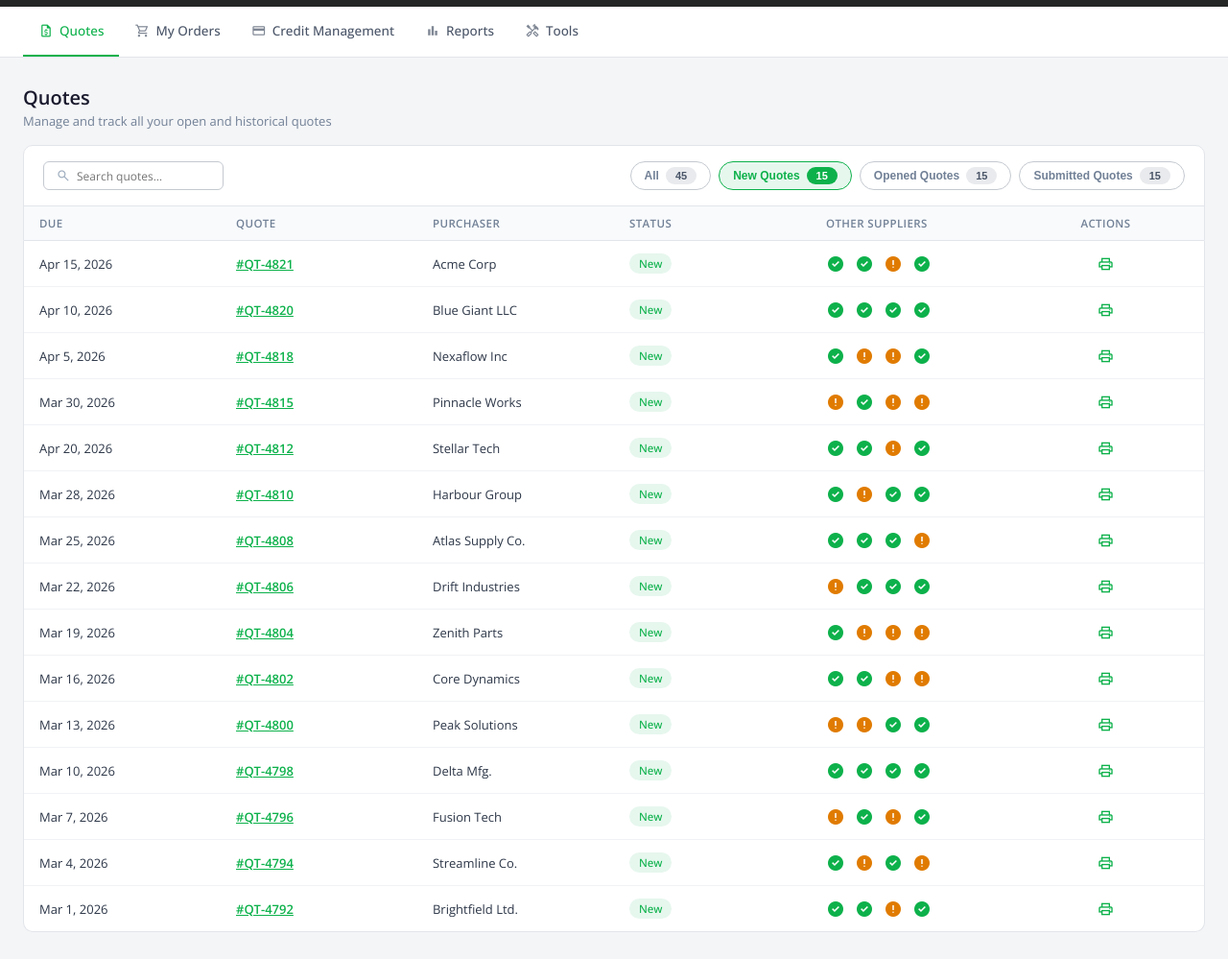
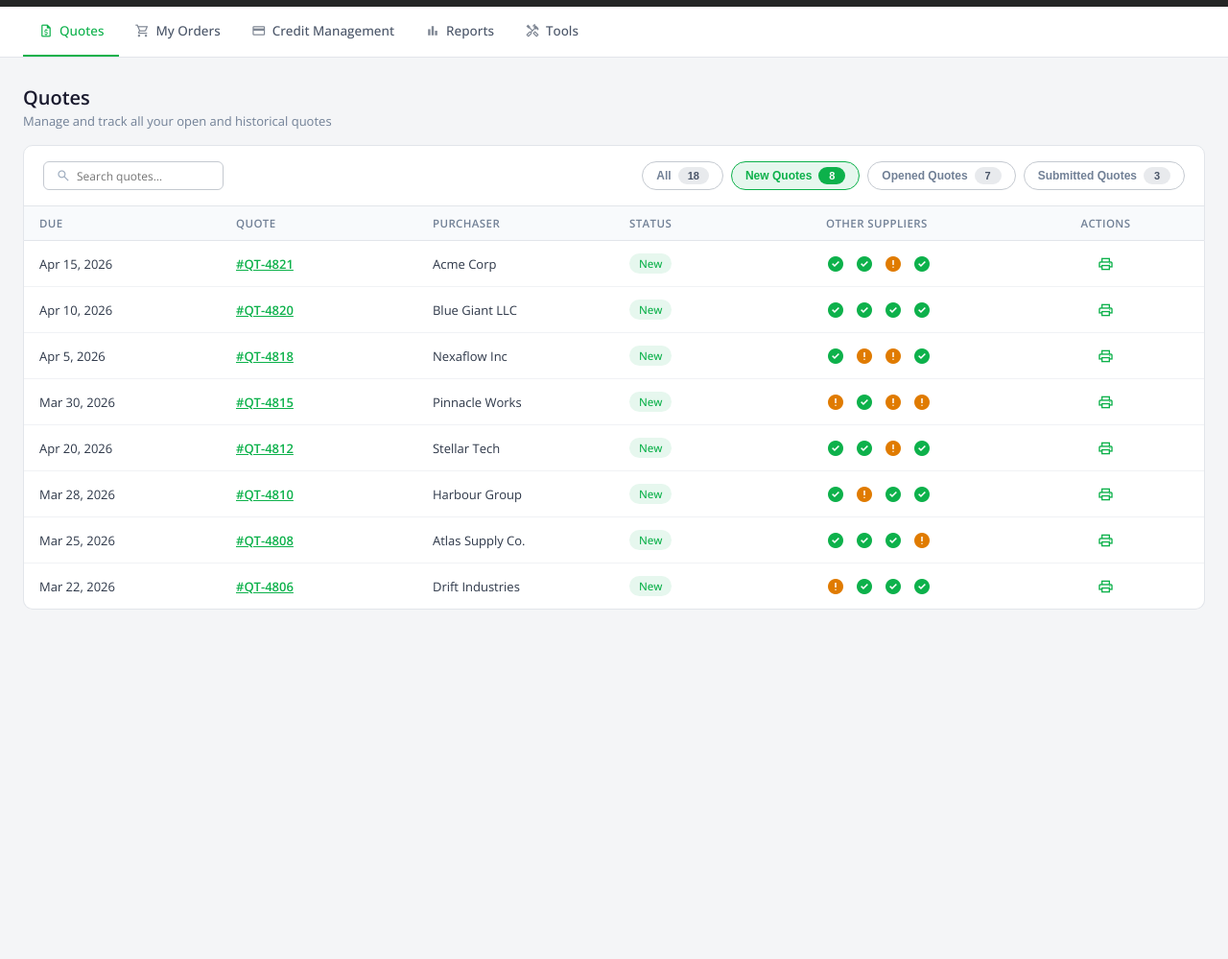
Before and after one commit to Joshua-Partscheck/partscheck-supplier-new, a plain HTML site: page index.html in a window 1280 px wide. Shown: the part 41-1040 px from the top of the page at 96% size. After the commit the page ends 800 px from the top, so only its background shows below. Drawn offline with nearby package versions, Linux system fonts and the light colour scheme.

Commit message:
Update quote counts: New=8, Open=8, Submitted=3
Co-Authored-By: Claude Sonnet 4.6 <noreply@anthropic.com>

```diff
--- a/index.html
+++ b/index.html
@@ -337,13 +337,6 @@ const tabData = {
     { due:'Mar 28, 2026', quote:'#QT-4810', purchaser:'Harbour Group',    status:'<span class="status-pill s-approved">New</span>', icons:[1,0,1,1] },
     { due:'Mar 25, 2026', quote:'#QT-4808', purchaser:'Atlas Supply Co.', status:'<span class="status-pill s-approved">New</span>', icons:[1,1,1,0] },
     { due:'Mar 22, 2026', quote:'#QT-4806', purchaser:'Drift Industries', status:'<span class="status-pill s-approved">New</span>', icons:[0,1,1,1] },
-    { due:'Mar 19, 2026', quote:'#QT-4804', purchaser:'Zenith Parts',     status:'<span class="status-pill s-approved">New</span>', icons:[1,0,0,0] },
-    { due:'Mar 16, 2026', quote:'#QT-4802', purchaser:'Core Dynamics',    status:'<span class="status-pill s-approved">New</span>', icons:[1,1,0,0] },
-    { due:'Mar 13, 2026', quote:'#QT-4800', purchaser:'Peak Solutions',   status:'<span class="status-pill s-approved">New</span>', icons:[0,0,1,1] },
-    { due:'Mar 10, 2026', quote:'#QT-4798', purchaser:'Delta Mfg.',       status:'<span class="status-pill s-approved">New</span>', icons:[1,1,1,1] },
-    { due:'Mar 7, 2026',  quote:'#QT-4796', purchaser:'Fusion Tech',      status:'<span class="status-pill s-approved">New</span>', icons:[0,1,0,1] },
-    { due:'Mar 4, 2026',  quote:'#QT-4794', purchaser:'Streamline Co.',   status:'<span class="status-pill s-approved">New</span>', icons:[1,0,1,0] },
-    { due:'Mar 1, 2026',  quote:'#QT-4792', purchaser:'Brightfield Ltd.', status:'<span class="status-pill s-approved">New</span>', icons:[1,1,0,1] },
   ],
   open: [
     { due:'Apr 18, 2026', quote:'#QT-4830', purchaser:'Redline Co.',      status:'<span class="status-pill s-open">Open</span>', icons:[1,0,1,1] },
@@ -353,31 +346,11 @@ const tabData = {
     { due:'Apr 7, 2026',  quote:'#QT-4822', purchaser:'Ironworks Inc.',   status:'<span class="status-pill s-open">Open</span>', icons:[1,0,0,0] },
     { due:'Apr 4, 2026',  quote:'#QT-4860', purchaser:'Torque Systems',   status:'<span class="status-pill s-open">Open</span>', icons:[0,1,0,1] },
     { due:'Apr 1, 2026',  quote:'#QT-4858', purchaser:'Nexus Brands',     status:'<span class="status-pill s-open">Open</span>', icons:[1,1,0,1] },
-    { due:'Mar 29, 2026', quote:'#QT-4856', purchaser:'Cargoline Ltd.',   status:'<span class="status-pill s-open">Open</span>', icons:[1,0,1,0] },
-    { due:'Mar 26, 2026', quote:'#QT-4854', purchaser:'Westfield Auto',   status:'<span class="status-pill s-open">Open</span>', icons:[0,0,1,1] },
-    { due:'Mar 23, 2026', quote:'#QT-4852', purchaser:'Apex Components',  status:'<span class="status-pill s-open">Open</span>', icons:[1,1,1,1] },
-    { due:'Mar 20, 2026', quote:'#QT-4850', purchaser:'Ridgeline Corp.',  status:'<span class="status-pill s-open">Open</span>', icons:[0,1,1,0] },
-    { due:'Mar 17, 2026', quote:'#QT-4848', purchaser:'Calibre Group',    status:'<span class="status-pill s-open">Open</span>', icons:[1,0,0,1] },
-    { due:'Mar 14, 2026', quote:'#QT-4846', purchaser:'Summit Hldgs.',    status:'<span class="status-pill s-open">Open</span>', icons:[1,1,0,0] },
-    { due:'Mar 11, 2026', quote:'#QT-4844', purchaser:'Fleetwood Parts',  status:'<span class="status-pill s-open">Open</span>', icons:[0,1,0,0] },
-    { due:'Mar 8, 2026',  quote:'#QT-4842', purchaser:'Overland Supply',  status:'<span class="status-pill s-open">Open</span>', icons:[1,0,1,1] },
   ],
   submitted: [
     { due:'Apr 22, 2026', quote:'#QT-4840', purchaser:'Crest Holdings',   status:'<span class="status-pill s-submitted">Submitted</span>', icons:[1,1,1,1] },
     { due:'Apr 19, 2026', quote:'#QT-4838', purchaser:'Orion Grp.',       status:'<span class="status-pill s-submitted">Submitted</span>', icons:[1,0,1,0] },
     { due:'Apr 16, 2026', quote:'#QT-4836', purchaser:'SkyBridge',        status:'<span class="status-pill s-submitted">Submitted</span>', icons:[0,0,1,1] },
-    { due:'Apr 11, 2026', quote:'#QT-4834', purchaser:'Vortex Ltd.',      status:'<span class="status-pill s-submitted">Submitted</span>', icons:[1,1,0,1] },
-    { due:'Apr 8, 2026',  quote:'#QT-4832', purchaser:'Meridian Co.',     status:'<span class="status-pill s-submitted">Submitted</span>', icons:[1,0,0,1] },
-    { due:'Apr 5, 2026',  quote:'#QT-4880', purchaser:'Clearpath Auto',   status:'<span class="status-pill s-submitted">Submitted</span>', icons:[1,1,1,0] },
-    { due:'Apr 2, 2026',  quote:'#QT-4878', purchaser:'Ironclad Tech.',   status:'<span class="status-pill s-submitted">Submitted</span>', icons:[0,1,1,1] },
-    { due:'Mar 30, 2026', quote:'#QT-4876', purchaser:'Bridgeway Grp.',   status:'<span class="status-pill s-submitted">Submitted</span>', icons:[1,0,1,1] },
-    { due:'Mar 27, 2026', quote:'#QT-4874', purchaser:'Northstar Parts',  status:'<span class="status-pill s-submitted">Submitted</span>', icons:[0,1,0,1] },
-    { due:'Mar 24, 2026', quote:'#QT-4872', purchaser:'Alloy Works',      status:'<span class="status-pill s-submitted">Submitted</span>', icons:[1,1,0,0] },
-    { due:'Mar 21, 2026', quote:'#QT-4870', purchaser:'Titan Supply',     status:'<span class="status-pill s-submitted">Submitted</span>', icons:[1,0,1,0] },
-    { due:'Mar 18, 2026', quote:'#QT-4868', purchaser:'Lowland Motors',   status:'<span class="status-pill s-submitted">Submitted</span>', icons:[0,0,0,1] },
-    { due:'Mar 15, 2026', quote:'#QT-4866', purchaser:'Spartan Auto',     status:'<span class="status-pill s-submitted">Submitted</span>', icons:[1,1,1,1] },
-    { due:'Mar 12, 2026', quote:'#QT-4864', purchaser:'Enduro Parts',     status:'<span class="status-pill s-submitted">Submitted</span>', icons:[1,0,0,0] },
-    { due:'Mar 9, 2026',  quote:'#QT-4862', purchaser:'Baseline Corp.',   status:'<span class="status-pill s-submitted">Submitted</span>', icons:[0,1,1,0] },
   ]
 };
 
```
